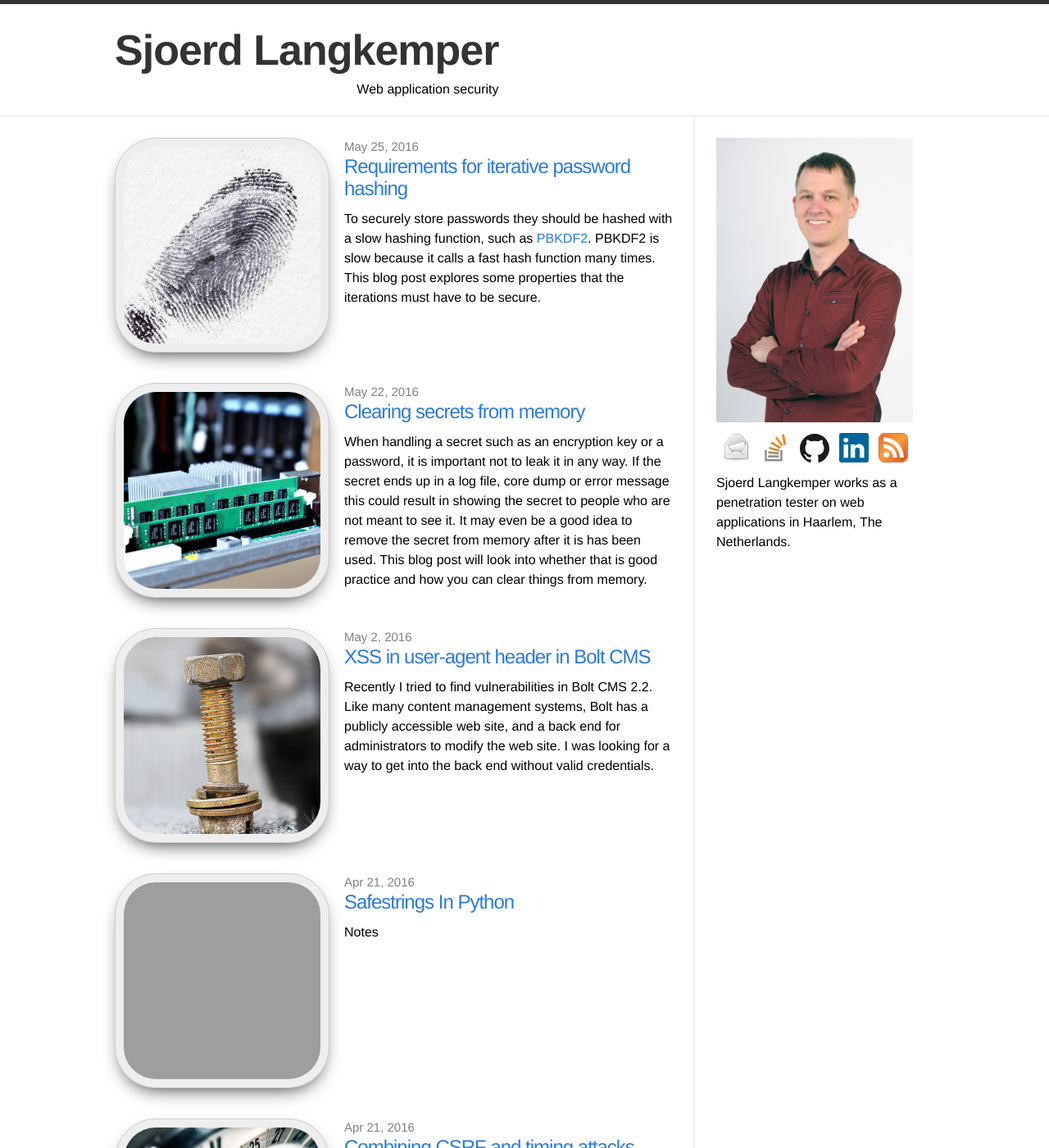
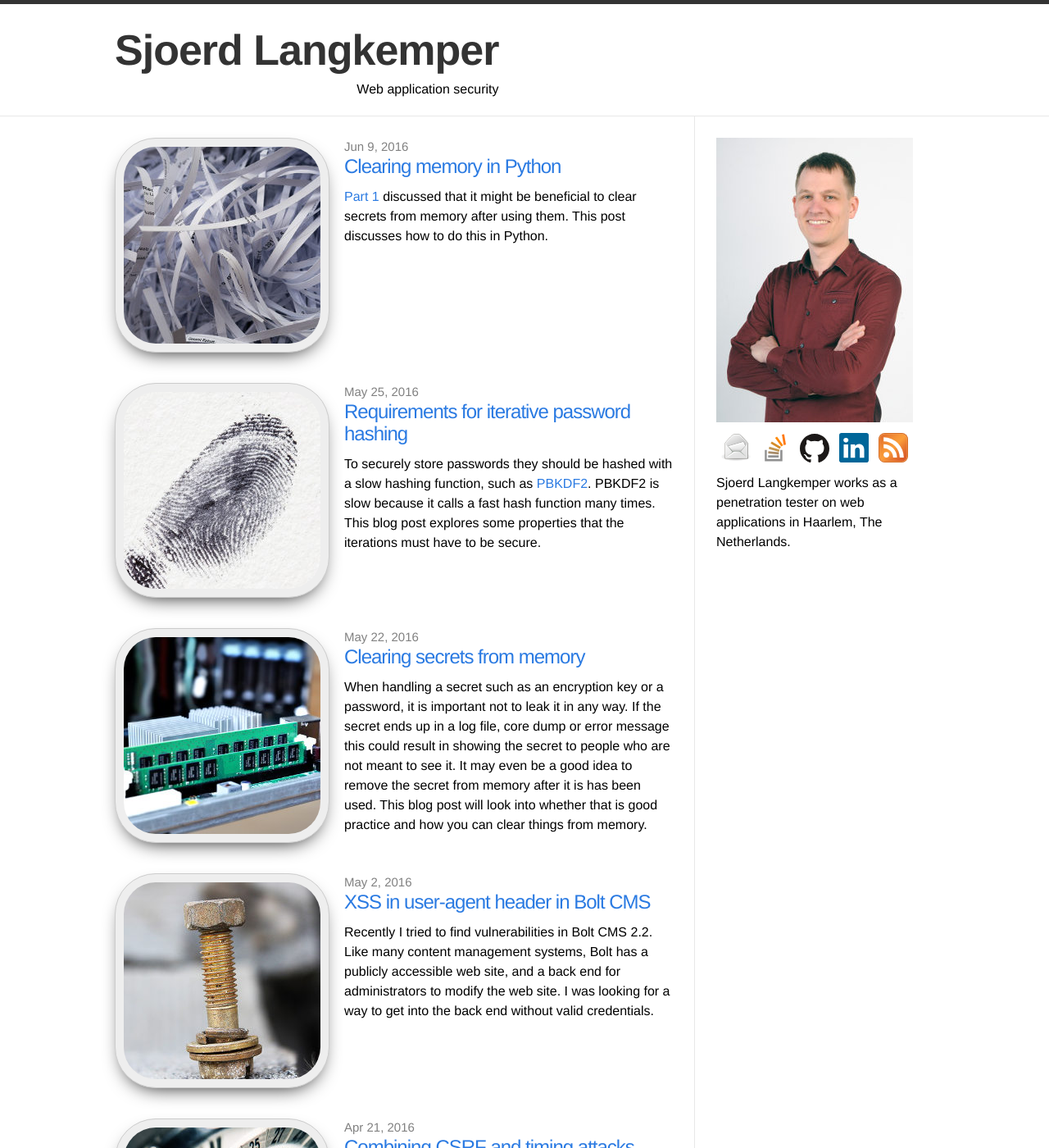
Before and after one commit to Sjord/Sjord.github.io, a Jekyll site: the page built from index.html, in a window 1280 px wide and 1400 px high. Shown: the whole window at 82% size. Built offline with Jekyll 4.4.1, drawn with Linux system fonts in a browser that asks for light colours; some of the changed lines change nothing that is shown; grey boxes are pictures that could not be loaded.

Commit message:
Clearing memory in python

```diff
--- a/_posts/2016-04-21-safestrings-in-python.md
+++ b/_posts/2016-04-21-safestrings-in-python.md
@@ -1,46 +1,22 @@
-## Notes
+---
+layout: post
+title: "Clearing memory in Python"
+thumbnail: shredded-paper-240.jpg
+date: 2016-06-09
+---
 
-Java raadt char[] aan in plaats van string, en die overschrijven als je klaar bent.
-Beschermt tegen aanvallers die je geheugen kunnen lezen.
-Wat zijn de situaties waarin dat kan?
-Hoe kan je een string veilig wissen?
-    test programma in python
-    string laten garbage collecten
-    string overschrijven
-    string interning
-    Geheugen is geabstraheerd, zelfs in C door de optimizer, dus het is niet mogelijk om de contents van het geheugen te bepalen
-
-## Bla
-
-The [Java Cryptography Architecture Guide](http://docs.oracle.com/javase/8/docs/technotes/guides/security/crypto/CryptoSpec.html) says you should use a char array instead of a String, so that you can clear secrets from memory:
-
-> It would seem logical to collect and store the password in an object of type java.lang.String. However, here's the caveat: Objects of type String are immutable, i.e., there are no methods defined that allow you to change (overwrite) or zero out the contents of a String after usage. This feature makes String objects unsuitable for storing security sensitive information such as user passwords. You should always collect and store security sensitive information in a char array instead.
-
-This implies that if you have a secret, you should clear it from memory when you are done with it, so it does not stay in memory for an attacker to read.
-
-## Possible ways to read memory
-
-There several ways an attacker can read memory:
-
-* [Heartbleed](http://heartbleed.com/), the buffer over-read bug in OpenSSL, allows for reading memory remotely.
-* [Cold boot attack](https://en.wikipedia.org/wiki/Cold_boot_attack), where the attacker reboots a computer with his own software to read the memory.
-* [DMA attack](https://en.wikipedia.org/wiki/DMA_attack), where an attacker reads memory from the Firewire or Thunderbolt port, for example.
-* An attacker can read files and uses /proc/self/mem to read memory. This is not as simple as it sounds, because you need to read at a specific position in this file.
-* Memory is written to disk because of paging or hibernation, and an attacker gets access to the disk.
-* The program crashes and a core dump is written to disk.
-
-## Clearing a secret from memory in Python
+[Part 1](/2016/05/22/should-passwords-be-cleared-from-memory/) discussed that it might be beneficial to clear secrets from memory after using them. This post discusses how to do this in Python.
 
 ### Our test setup
 
 We are going to create a Python script that stores a secret key in a variable, and then we read the memory of this process to see whether the secret is present in memory.
 
 There are a couple of ways to read the memory of a process:
-* Read /proc/self/mem or /proc/$pid/mem.
-* Use gdb to dump a process' memory.
+* Read `/proc/self/mem` or `/proc/$pid/mem`.
+* Use [gdb](https://www.gnu.org/software/gdb/) to dump a process' memory.
 * Create a core file using either gcore or by aborting the program.
 
-Any process can read its own /proc/self/mem memory file, but only at specific offsets. The contents of the file correspond with the address space of the memory, and not all addresses have memory mapped to them. The file /proc/self/maps shows which address contains what. You can then seek to that position and read a blob of memory. Reading memory of other processes is not allowed unless you attach a process using ptrace. This is what debuggers use. Instead of doing this, it may be easier to use a real debugger like gdb to dump the memory to a file.
+Any process can read its own `/proc/self/mem` memory file, but only at specific offsets. The contents of the file correspond with the address space of the memory, and not all addresses have memory mapped to them. The file `/proc/self/maps` shows which address contains what. You can then seek to that position and read a blob of memory. Reading memory of other processes is not allowed unless you attach a process using [ptrace](https://en.wikipedia.org/wiki/Ptrace). This is what debuggers use. Instead of doing this, it may be easier to use a real debugger like gdb to dump the memory to a file.
 
 Another way is to create a core file. This can be done with the command `gcore` (after installing gdb), or by aborting the process and letting the operating system create a core file.
 
@@ -50,7 +26,7 @@
 
 After configuring that we want core files, we can call `os.abort()` in Python to exit our program and dump the memory.
 
-We want to test having a secret variable in memory. However, we can't put it in the source code because the whole source code will be read in memory. We will read the secret from another file. Here is our test code:
+We want to test having a secret variable in memory. However, we can't put it in the source code because the whole source code will be read in memory. We'll read the secret from another file. Here is our test code:
 
     import os
 
@@ -78,9 +54,50 @@
 
 Our secret is still present in memory. The garbage collector has freed the memory and will use it again in the future, but it has not cleared the contents. We can run some memory-intensive code to try and overwrite the just-freed memory, but there is no guarantee that the secret will be overwritten. If we want to overwrite it, we have do so explicitly.
 
+### Bytearray
+
+Java suggests using a `byte[]`, because it is mutable and can be cleared after use. In Python 3 we have something similar, the `bytearray`. It is possible to read a secret into a bytearray and clear it afterwards, like this:
+
+    secret = bytearray(20)
+    with open('key.txt', 'rb') as fp:
+        fp.readinto(secret)
+
+    # Use `secret`
+
+    for i in range(len(secret)):
+        secret[i] = 0
+
+The problem is that when using secret, it should never be converted to a string. Presumably you want to use the secret for something. You can't use it with pycrypto, and the [pull request](https://github.com/dlitz/pycrypto/pull/81) to change that simply converts the bytearray to a string. The [requests](http://docs.python-requests.org/en/master/) library sends numbers instead of text when given a bytearray. If we want to sent text we have to convert the bytearray to a string, which again puts it in memory without the possibility to remove it.
+
+### Memset
+
+We can use [ctypes](https://docs.python.org/2/library/ctypes.html) to call memset, a function to write memory. One [StackOverflow answer](http://stackoverflow.com/questions/982682/mark-data-as-sensitive-in-python/983525#983525) has an example:
+
+    import sys
+    import ctypes
+
+    def zerome(string):
+        location = id(string) + 20
+        size     = sys.getsizeof(string) - 20
+
+        memset =  ctypes.cdll.msvcrt.memset
+        # For Linux, use the following. Change the 6 to whatever it is on your computer.
+        # memset =  ctypes.CDLL("libc.so.6").memset
+
+        print "Clearing 0x%08x size %i bytes" % (location, size)
+
+        memset(location, 0, size)
+
+This makes a lot of assumptions about the implementation of strings, which may change with different Python versions and different environments. In fact, when I run the code, it gave a segfault:
+
+    Clearing 0x7fcf8c1bc38c size 35 bytes
+    Segmentation fault (core dumped)
+
+Even worse, the core dump contains the secret string. The code that was supposed to keep the secret secret exposed it while crashing.
+
 ### SecureString
 
-[SecureString](https://github.com/dnet/pysecstr) is a module for Python 2 that adds a `clearmem` function that overwrites the contents of a string. The C implementation looks like this:
+[SecureString](https://github.com/dnet/pysecstr) is a module for Python 2 that has a `clearmem` function that overwrites the contents of a string. The C implementation looks like this:
 
     static PyObject* SecureString_clearmem(PyObject *self, PyObject *str) {
         char *buffer;
@@ -97,68 +114,28 @@
     import SecureString
     SecureString.clearmem(secret)
 
-Grep finds nothing, indicating that the secret is indeed cleared from memory.
+Grep finds nothing, indicating that the secret is indeed cleared from memory. So this works, but read on for the major pitfall.
 
-### Memset
+## String interning
+
+Normally, strings in Python are immutable. Python takes advantage of this fact by storing multiple strings with the same value once. This is called string interning.
+
+    >>> "5" is str(5)
+    True
+
+What would normally be two instances of a string with the same content are stored only once, to save space and make operations more efficient. This is only done for short strings.
+
+By clearing the string with `SecureString.clearmem`, we break the immutability of the string, which is a requirements for string interning to correctly work. If we call `clearmem` on a string, any other string with the same content may also be cleared:
+
+    secret = "5"
+    secret2 = str(5)
+
+    SecureString.clearmem(secret)
+    print(secret2)
+
+We would expect this to print "5", but it actually prints nothing. This is because `secret` and `secret2` point to the same memory location, which is cleared by our `clearmem` call. This means that if you have users entering passwords, they may be able to clear variables in your program if they know the contents.
 
 
-/proc/self/mem lezen werkt niet http://unix.stackexchange.com/questions/6301/how-do-i-read-from-proc-pid-mem-under-linux
-os.abort() is makkelijkst
-/proc/sys/kernel/core_pattern
-    |/usr/share/apport/apport %p %s %c %P
-    stopt crash in /var/crash/
-    bae64 encoded, dus niet zo handig
+## Conclusion
 
-
-
-sjoerd@ubuntu:~/dev/safestrings$ sudo bash
-root@ubuntu:~/dev/safestrings# echo '%p.%e.core' > /proc/sys/kernel/core_pattern
-root@ubuntu:~/dev/safestrings# exit
-sjoerd@ubuntu:~/dev/safestrings$ ls
-normal.py
-sjoerd@ubuntu:~/dev/safestrings$ python normal.py
-Aborted
-
-Geen core dumped?
-
-ulimit -c unlimited
-
-sjoerd@ubuntu:~/dev/safestrings$ grep helloworld 3720.python.core
-Binary file 3720.python.core matches
-
-
-secret = 'helloworld'
-secret = None
-
-nog steeds er in
-
-met gc.collect() nog steeds
-
-Blijkt dat source code in de core zit. Lees key uit extern bestand
-
-met secret = None nog steeds in geheugen
-met gc.collect() nog steeds
-
-libssl-dev, python-dev
-pip install SecureString
-
-SecureString.clearmem(secret)  # niet in geheugen!!! :)
-
-Niet compatible met Python 3
-
-Python string is niet meer immutable
-
-memset werkt tegen: segfault bij clearen, met key nog in geheugen
-
-Python heeft een string literal pool. Dus mutaten gaat kapot! String interning
-
-Je wist één string, andere string gaat ook stuk
-
-
-
-http://security.stackexchange.com/questions/74718/is-it-more-secure-to-overwrite-the-value-char-in-a-string
-.NET heeft SecureString
-
-http://security.stackexchange.com/questions/29019/are-passwords-stored-in-memory-safe
-http://stackoverflow.com/questions/8881291/why-is-char-preferred-over-string-for-passwords-in-java/8889285#8889285
-http://security.stackexchange.com/questions/122189/can-secrets-be-made-safe-in-memory
+There is no good way to read, use and clear a string in Python. Using bytearray works, but makes it hard to use. Using `SecureString` works, but may also clear other strings within the program.
```
Also changed, not shown: images/shredded-paper-240.jpg (added).
